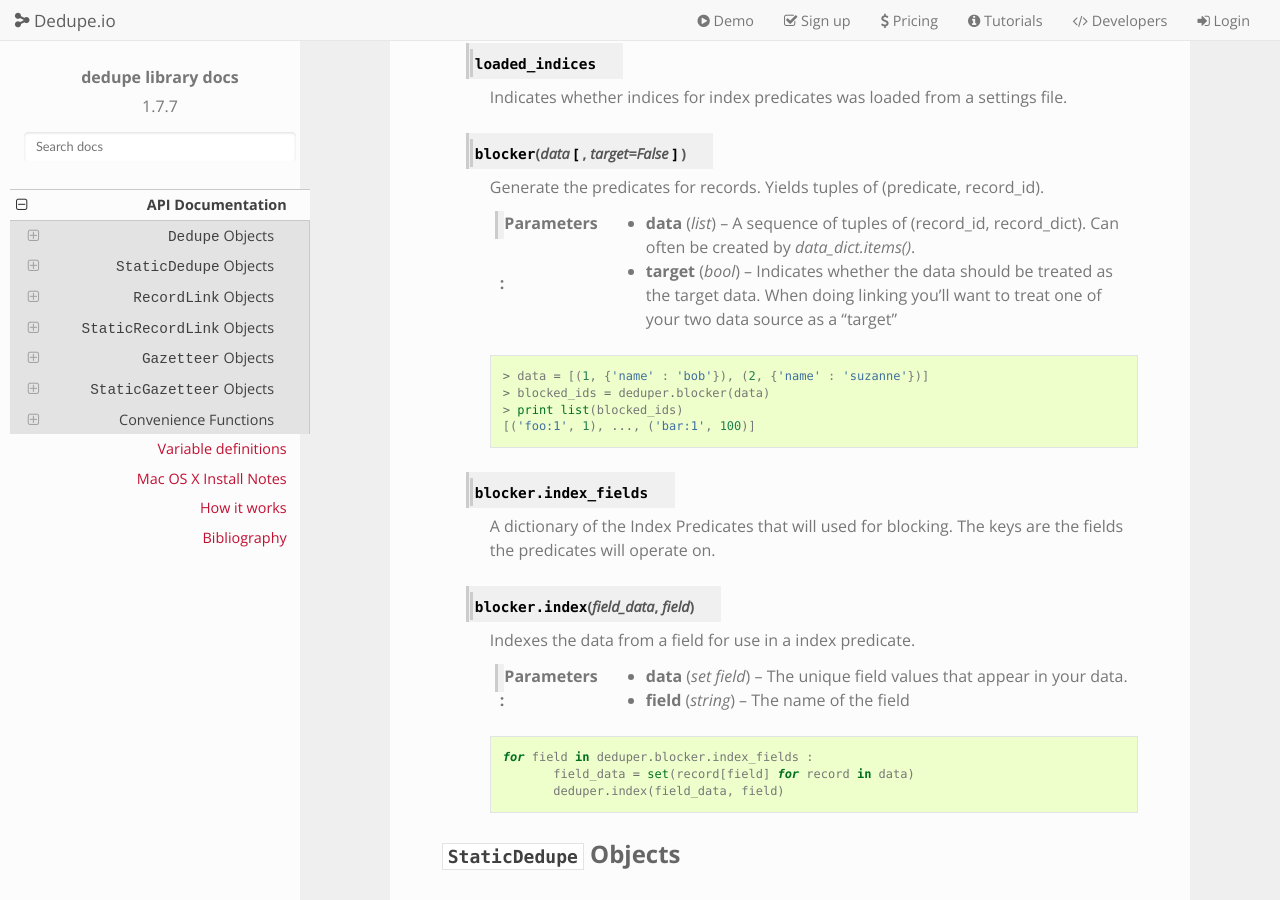
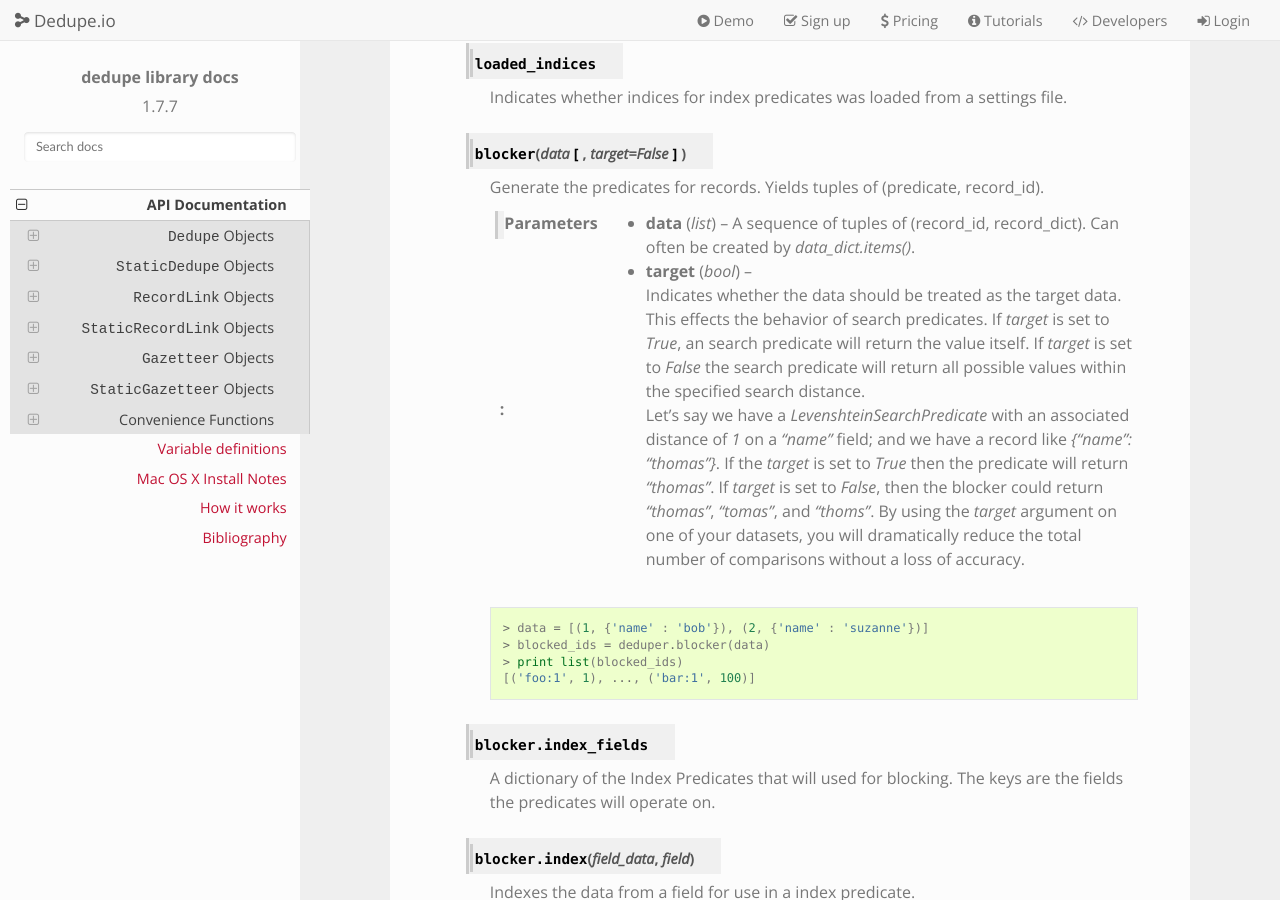
Before and after one commit to dedupeio/dedupe, a Sphinx documentation site: the page built from docs/API-documentation.rst, in a window 1280 px wide and 900 px high, scrolled down 6140 px. Built offline with Sphinx 7.4.7 and the Read the Docs theme 2.0.0, drawn with Linux system fonts in a browser that asks for light colours; some of the changed text lies outside the part shown.

Commit message:
explain the target arg

```diff
--- a/docs/common_methods.rst
+++ b/docs/common_methods.rst
@@ -145,8 +145,25 @@
                      record_dict). Can often be created by
                      `data_dict.items()`.
    :param bool target: Indicates whether the data should be treated as
-		       the target data. When doing linking you'll want
-		       to treat one of your two data source as a "target"
+		       the target data. This effects the behavior of
+		       search predicates. If `target` is set to
+		       `True`, an search predicate will return the
+		       value itself. If `target` is set to `False` the
+		       search predicate will return all possible
+		       values within the specified search distance.
+
+		       Let's say we have a
+		       `LevenshteinSearchPredicate` with an associated
+		       distance of `1` on a `"name"` field; and we
+		       have a record like `{"name": "thomas"}`. If the
+		       `target` is set to `True` then the predicate
+		       will return `"thomas"`.  If `target` is set to
+		       `False`, then the blocker could return
+		       `"thomas"`, `"tomas"`, and `"thoms"`. By using
+		       the `target` argument on one of your datasets,
+		       you will dramatically reduce the total number
+		       of comparisons without a loss of accuracy.
+
 
    .. code:: python
 
```
